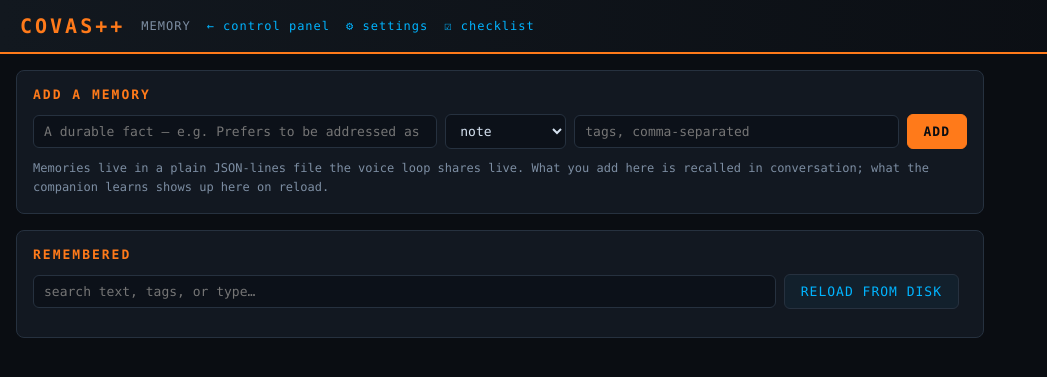
After one commit to dseelinger/CovasPlusPlus, a Flask app: template covas/templates/memory.html in a window 1280 px wide. The commit adds this page. Shown: the top 377 px of the page, without its empty margins (0-1047 px from the left). Run offline with Flask 3, Linux system fonts and the light colour scheme; the template is opened without the code that fills it, so the values that code supplies are empty.

Commit message:
Issue #62: memory browser UI — /memory tab (read/edit/delete/add)
A /memory tab in the Flask control panel to read, search, edit, delete, and
add memories — the transparent, user-editable ship's log EDCoPilot/COVAS:NEXT
don't offer. It shares the SAME memory.jsonl the voice path writes to; the
content-hash stale-write guard (mirroring the checklist editor, N10) is the
concurrency safety.

- web.py: memory_page, memory_state (list + ?q= search + content-hash version),
  memory_add / memory_edit / memory_delete — every mutation enforces base_version
  and 409s on a stale write, carrying the current state back so the panel reloads
  instead of clobbering. Edits target a record BY id, preserving id + original
  when so they round-trip losslessly; each write is one whole-file store.save.
- Routes edit the app's LIVE MemoryStore (new MemoryCapability.store /
  MemoryCapture.store) when memory is on, so a later voice prune can't lose a web
  edit; fall back to store_from_config(cfg) (same file) when capture is off.
- templates/memory.html: pure vanilla JS (no CDN — works offline), 409 handling,
  focus-time drift check. 🧠 nav link added to index/settings/checklist headers.
- Docs (control-panel.md, using/memory.md), MANUAL_TESTS.md 14.7, in-app help
  metadata, and DESIGN_AND_ROADMAP.md updated. 15 hermetic offline tests.

Co-Authored-By: Claude Opus 4.8 <noreply@anthropic.com>

```diff
--- a/covas/templates/checklist.html
+++ b/covas/templates/checklist.html
@@ -49,6 +49,7 @@
   <span class="sub">CHECKLIST</span>
   <a href="/" class="sub">← control panel</a>
   <a href="/settings" class="sub">⚙ settings</a>
+  <a href="/memory" class="sub">🧠 memory</a>
   <span class="sub" id="fileName" style="margin-left:auto"></span>
 </header>
 
--- a/covas/templates/index.html
+++ b/covas/templates/index.html
@@ -90,6 +90,7 @@
   <span class="sub">CONTROL PANEL</span>
   <a href="/settings" class="sub" style="color:var(--accent2);text-decoration:none">⚙ settings</a>
   <a href="/checklist" class="sub" style="color:var(--accent2);text-decoration:none">☑ checklist</a>
+  <a href="/memory" class="sub" style="color:var(--accent2);text-decoration:none">🧠 memory</a>
   <div class="status">
     <span class="dot" id="dot"></span>
     <span class="state-name" id="stateName">CONNECTING…</span>
--- /dev/null
+++ b/covas/templates/memory.html
@@ -0,0 +1,248 @@
+<!DOCTYPE html>
+<html lang="en">
+<head>
+<meta charset="utf-8">
+<meta name="viewport" content="width=device-width, initial-scale=1">
+<title>COVAS++ Memory</title>
+<!-- The memory browser (issue #62): read / search / edit / delete / add the transparent
+     ship's log. Pure vanilla JS — no CDN — so the panel works fully offline. Every write
+     carries the content-hash base_version; a 409 (a voice edit landed) reloads instead of
+     clobbering, mirroring the checklist editor's stale-write guard. -->
+<style>
+  :root{
+    --bg:#0a0d12; --panel:#121821; --edge:#26313f; --text:#d6e2f0;
+    --muted:#7d8ea3; --accent:#ff7a1a; --accent2:#00b4ff;
+  }
+  *{box-sizing:border-box}
+  body{margin:0;font-family:Consolas,"Segoe UI",monospace;background:var(--bg);color:var(--text)}
+  header{display:flex;align-items:center;gap:16px;padding:14px 20px;border-bottom:2px solid var(--accent);background:linear-gradient(90deg,#12181f,#0a0d12)}
+  header h1{font-size:20px;margin:0;letter-spacing:3px;color:var(--accent)}
+  header .sub{color:var(--muted);font-size:12px;letter-spacing:1px}
+  header a.sub{color:var(--accent2);text-decoration:none}
+  .wrap{padding:16px;max-width:1000px}
+  .card{background:var(--panel);border:1px solid var(--edge);border-radius:8px;padding:16px;margin-bottom:16px}
+  .card h2{margin:0 0 12px;font-size:13px;letter-spacing:2px;color:var(--accent);text-transform:uppercase}
+  input,select,textarea{background:#0c1119;color:var(--text);border:1px solid var(--edge);
+      border-radius:6px;padding:8px 10px;font-family:inherit;font-size:13px}
+  input:focus,select:focus,textarea:focus{outline:none;border-color:var(--accent2)}
+  .row{display:flex;gap:8px;flex-wrap:wrap;align-items:center}
+  .grow{flex:1 1 240px}
+  button{padding:9px 16px;background:#12202c;color:var(--accent2);border:1px solid var(--edge);
+      border-radius:6px;font-family:inherit;font-size:13px;letter-spacing:1px;cursor:pointer}
+  button:hover{background:#162836}
+  button.primary{background:var(--accent);color:#0a0d12;border-color:var(--accent);font-weight:bold}
+  button.primary:hover{filter:brightness(1.1)}
+  button.danger{color:#ff9d9d}
+  button.small{padding:5px 10px;font-size:12px}
+  .msg{color:#39d353;font-size:12px}
+  .msg.err{color:#ff9d9d}
+  .hint{color:var(--muted);font-size:12px;margin-top:10px;line-height:1.6}
+  .count{color:var(--muted);font-size:12px;margin-left:auto}
+  ul#list{list-style:none;margin:0;padding:0}
+  li.mem{border:1px solid var(--edge);border-radius:6px;padding:12px;margin-bottom:10px;background:#0e141d}
+  li.mem .txt{font-size:14px;line-height:1.5;white-space:pre-wrap;word-break:break-word}
+  li.mem .meta{color:var(--muted);font-size:11px;margin-top:6px;letter-spacing:.5px}
+  li.mem .tag{display:inline-block;background:#12202c;border:1px solid var(--edge);border-radius:10px;
+      padding:1px 8px;margin-right:5px;color:var(--accent2)}
+  li.mem .type{color:var(--accent);text-transform:uppercase;margin-right:8px}
+  li.mem .actions{margin-top:10px;display:flex;gap:8px}
+  li.mem .editor{display:none;margin-top:10px}
+  li.mem.editing .editor{display:block}
+  li.mem.editing .view{display:none}
+  .editor textarea{width:100%;min-height:56px;resize:vertical;line-height:1.5}
+  .empty{color:var(--muted);font-size:13px;padding:8px 0}
+  .conflict{display:none;margin-top:12px;padding:12px;border:1px solid #7a5a2a;border-radius:6px;
+      background:#2a2114;color:#ffce7a;font-size:13px;line-height:1.6}
+  .conflict.show{display:block}
+  .conflict button{margin-right:8px;margin-top:8px}
+</style>
+</head>
+<body>
+<header>
+  <h1>COVAS++</h1>
+  <span class="sub">MEMORY</span>
+  <a href="/" class="sub">← control panel</a>
+  <a href="/settings" class="sub">⚙ settings</a>
+  <a href="/checklist" class="sub">☑ checklist</a>
+  <span class="sub" id="fileName" style="margin-left:auto"></span>
+</header>
+
+<div class="wrap">
+  <div class="card">
+    <h2>Add a memory</h2>
+    <div class="row">
+      <input class="grow" id="addText" placeholder="A durable fact — e.g. Prefers to be addressed as Commander">
+      <select id="addType" title="Kind of fact">
+        <option value="note">note</option>
+        <option value="preference">preference</option>
+        <option value="fact">fact</option>
+      </select>
+      <input id="addTags" style="flex:1 1 160px" placeholder="tags, comma-separated">
+      <button class="primary" id="add">ADD</button>
+    </div>
+    <div class="hint">
+      Memories live in a plain JSON-lines file the voice loop shares live. What you add here is
+      recalled in conversation; what the companion learns shows up here on reload.
+    </div>
+  </div>
+
+  <div class="card">
+    <h2>Remembered</h2>
+    <div class="row">
+      <input class="grow" id="search" placeholder="search text, tags, or type…">
+      <button id="reload">RELOAD FROM DISK</button>
+      <span class="count" id="count"></span>
+    </div>
+    <span class="msg" id="msg"></span>
+    <div class="conflict" id="conflict">
+      ⚠ The memory file changed on disk since you loaded it — probably a voice edit.<br>
+      <button id="reloadTheirs" class="small">RELOAD (discard my pending edit)</button>
+    </div>
+    <ul id="list" style="margin-top:12px"></ul>
+    <div class="empty" id="empty" style="display:none">No memories yet.</div>
+  </div>
+</div>
+
+<script>
+const $ = id => document.getElementById(id);
+let VERSION = null;          // content-hash of the file as we last loaded/saved it
+let MEMORIES = [];           // last snapshot from the server (source for filtering + edits)
+
+function flash(text, isErr){
+  const el = $("msg");
+  el.textContent = text; el.classList.toggle("err", !!isErr);
+  clearTimeout(el._t); el._t = setTimeout(() => { el.textContent = ""; }, 3000);
+}
+const esc = s => String(s == null ? "" : s).replace(/[&<>"']/g,
+  c => ({"&":"&amp;","<":"&lt;",">":"&gt;",'"':"&quot;","'":"&#39;"}[c]));
+const parseTags = s => String(s || "").split(",").map(t => t.trim()).filter(Boolean);
+
+function render(){
+  const q = $("search").value.trim().toLowerCase();
+  const rows = MEMORIES.filter(m => {
+    if (!q) return true;
+    const hay = (m.text + " " + m.type + " " + (m.tags || []).join(" ")).toLowerCase();
+    return hay.includes(q);
+  });
+  $("count").textContent = q ? rows.length + " / " + MEMORIES.length : MEMORIES.length + " on file";
+  $("empty").style.display = MEMORIES.length ? "none" : "block";
+  const list = $("list");
+  list.innerHTML = "";
+  for (const m of rows){
+    const li = document.createElement("li");
+    li.className = "mem"; li.dataset.id = m.id;
+    const tags = (m.tags || []).map(t => `<span class="tag">${esc(t)}</span>`).join("");
+    li.innerHTML = `
+      <div class="view">
+        <div class="txt">${esc(m.text)}</div>
+        <div class="meta"><span class="type">${esc(m.type)}</span>${tags}
+          <span title="when recorded">${esc(m.when)}</span></div>
+        <div class="actions">
+          <button class="small edit">EDIT</button>
+          <button class="small danger del">DELETE</button>
+        </div>
+      </div>
+      <div class="editor">
+        <textarea class="eText">${esc(m.text)}</textarea>
+        <div class="row" style="margin-top:8px">
+          <select class="eType">
+            <option value="note">note</option>
+            <option value="preference">preference</option>
+            <option value="fact">fact</option>
+          </select>
+          <input class="eTags grow" placeholder="tags, comma-separated" value="${esc((m.tags||[]).join(', '))}">
+          <button class="small primary saveEdit">SAVE</button>
+          <button class="small cancelEdit">CANCEL</button>
+        </div>
+      </div>`;
+    li.querySelector(".eType").value = m.type || "note";
+    li.querySelector(".edit").onclick = () => li.classList.add("editing");
+    li.querySelector(".cancelEdit").onclick = () => li.classList.remove("editing");
+    li.querySelector(".saveEdit").onclick = () => saveEdit(m.id, li);
+    li.querySelector(".del").onclick = () => del(m.id);
+    list.appendChild(li);
+  }
+}
+
+function apply(data){                     // fold a server snapshot into local state + UI
+  VERSION = data.version;
+  MEMORIES = data.memories || [];
+  $("fileName").textContent = data.name || "";
+  $("conflict").classList.remove("show");
+  render();
+}
+
+async function load(){
+  const r = await fetch("/api/memory");
+  const data = await r.json();
+  if (!r.ok) { flash(data.error || "load failed", true); return; }
+  apply(data);
+}
+
+// Every write shares one shape: send base_version, handle a 409 by surfacing the conflict and
+// stashing the on-disk snapshot so the client can reload instead of clobbering the voice edit.
+async function write(url, body){
+  const r = await fetch(url, {
+    method: "POST", headers: { "content-type": "application/json" },
+    body: JSON.stringify({ ...body, base_version: VERSION }),
+  });
+  const data = await r.json();
+  if (r.status === 409) {                 // voice edited the file underneath us
+    $("conflict").classList.add("show");
+    $("conflict")._theirs = data;
+    flash("Memory changed on disk — reload before editing.", true);
+    return null;
+  }
+  if (!r.ok) { flash(data.error || "save failed", true); return null; }
+  apply(data);
+  return data;
+}
+
+$("add").onclick = async () => {
+  const text = $("addText").value.trim();
+  if (!text) { flash("Enter a fact to remember.", true); return; }
+  const ok = await write("/api/memory/add", {
+    text, type: $("addType").value, tags: parseTags($("addTags").value),
+  });
+  if (ok) { $("addText").value = ""; $("addTags").value = ""; flash("Added."); }
+};
+
+async function saveEdit(id, li){
+  const ok = await write("/api/memory/edit", {
+    id, text: li.querySelector(".eText").value.trim(),
+    type: li.querySelector(".eType").value,
+    tags: parseTags(li.querySelector(".eTags").value),
+  });
+  if (ok) flash("Saved.");
+}
+
+async function del(id){
+  if (!window.confirm("Delete this memory? This rewrites the shared file.")) return;
+  const ok = await write("/api/memory/delete", { id });
+  if (ok) flash("Deleted.");
+}
+
+$("search").addEventListener("input", render);
+$("reload").onclick = async () => { await load(); flash("Reloaded."); };
+$("reloadTheirs").onclick = () => {
+  const theirs = $("conflict")._theirs;
+  if (theirs) apply(theirs);
+  flash("Loaded the on-disk version.");
+};
+
+// Coming back to the tab after a voice session: surface drift early rather than only on save.
+window.addEventListener("focus", async () => {
+  if (VERSION === null) return;
+  try {
+    const data = await (await fetch("/api/memory")).json();
+    if (data.ok && data.version !== VERSION) {
+      $("conflict").classList.add("show");
+      $("conflict")._theirs = data;
+    }
+  } catch (e) { /* offline blip — the save-time guard still protects the file */ }
+});
+
+load();
+</script>
+</body>
+</html>
--- a/covas/templates/settings.html
+++ b/covas/templates/settings.html
@@ -83,6 +83,7 @@
   <span class="sub">SETTINGS</span>
   <a href="/" class="sub" style="color:var(--accent2)">← control panel</a>
   <a href="/checklist" class="sub" style="color:var(--accent2);text-decoration:none">☑ checklist</a>
+  <a href="/memory" class="sub" style="color:var(--accent2);text-decoration:none">🧠 memory</a>
   <span class="spacer"></span>
   <input class="search" id="search" placeholder="Filter settings…" autocomplete="off">
 </header>
```
Also changed, not shown: DESIGN_AND_ROADMAP.md (+15 -0 lines), MANUAL_TESTS.md (+11 -0 lines), covas/capabilities/memory_capability.py (+8 -1 lines), covas/memory/capture.py (+7 -0 lines), covas/web.py (+126 -2 lines), docs/control-panel.md (+18 -1 lines), docs/using/memory.md (+25 -3 lines), tests/test_memory_web.py (added, +255 -0 lines).
